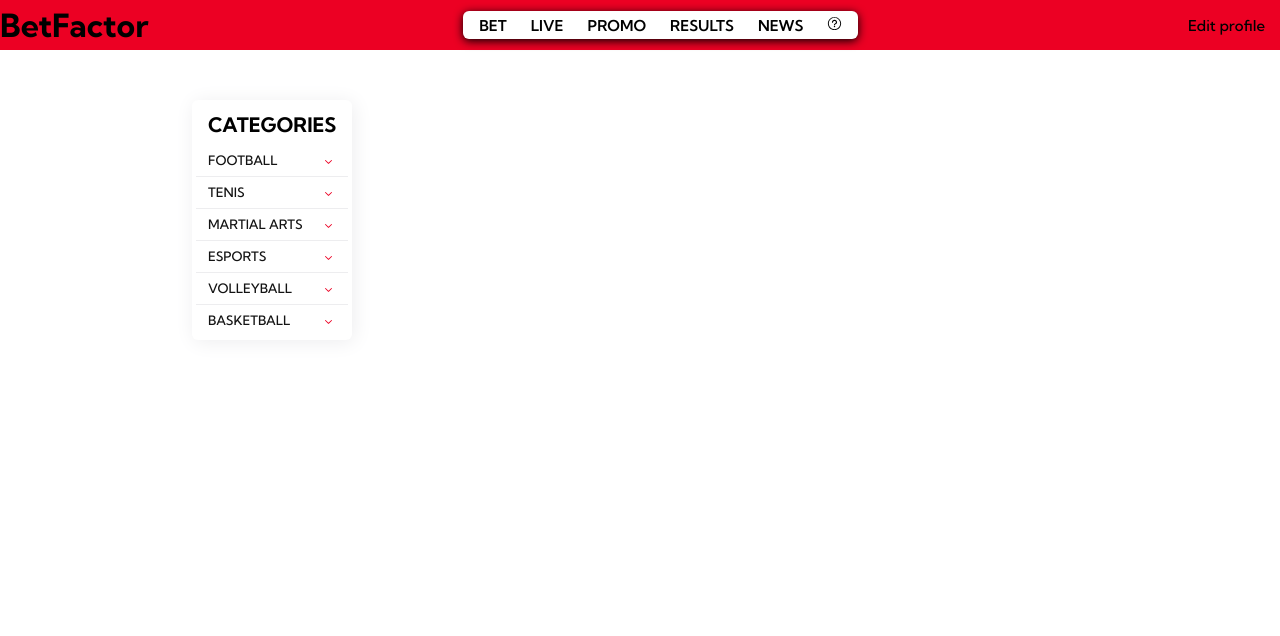
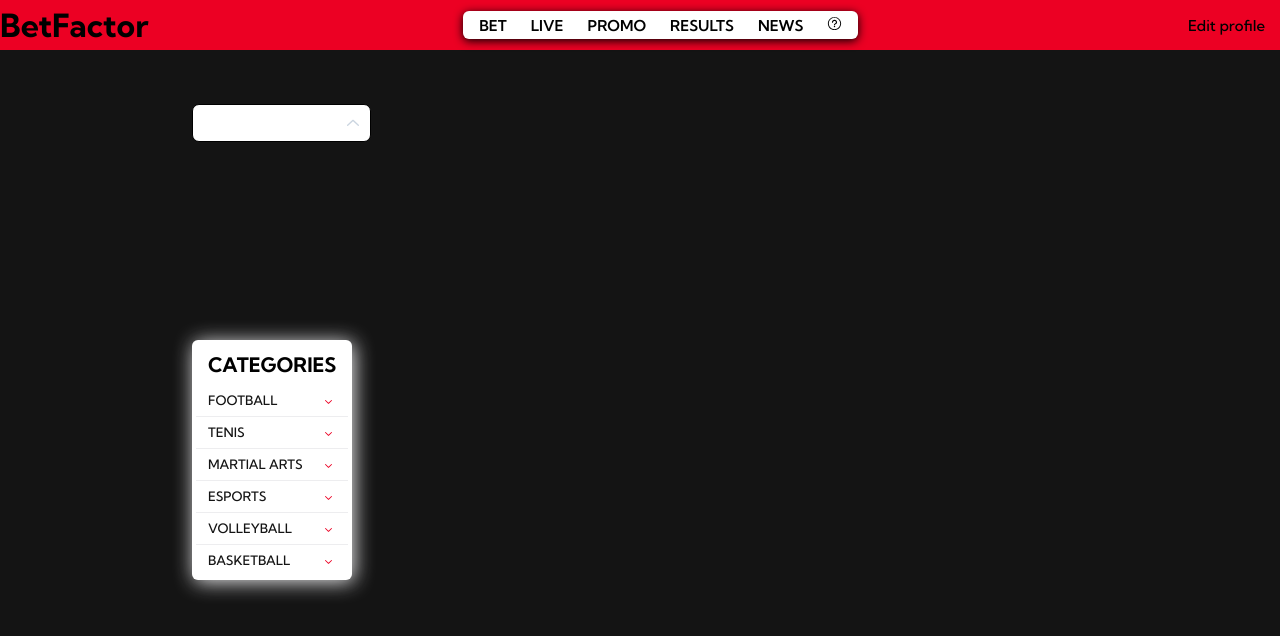
Before and after one commit to Domz4/BetFactor, a Next.js app: page / in a window 1280 px wide. Shown: the top 636 px of the page. Built offline with nearby package versions, Linux system fonts and the light colour scheme.

Commit message:
feat: combobox ui component with styling

```diff
--- a/package.json
+++ b/package.json
@@ -11,6 +11,7 @@
     "prepare": "husky install"
   },
   "dependencies": {
+    "@headlessui/react": "^1.7.14",
     "@radix-ui/react-dialog": "^1.0.3",
     "@radix-ui/react-icons": "^1.3.0",
     "@radix-ui/react-navigation-menu": "^1.1.2",
--- a/src/app/layout.tsx
+++ b/src/app/layout.tsx
@@ -7,7 +7,11 @@ export const metadata = {
   description: "Generated by create next app",
 };
 
-export default function RootLayout({ children }: { children: React.ReactNode }) {
+export default function RootLayout({
+  children,
+}: {
+  children: React.ReactNode;
+}) {
   return (
     <html lang="en">
       <body className={Kumbh.className}>{children}</body>
--- a/src/app/page.tsx
+++ b/src/app/page.tsx
@@ -3,6 +3,7 @@ import AuthDialog from "@/components/ui/authDialog/authDialog";
 import Navbar from "../components/ui/navbar/navbar";
 import Sidebar from "@/components/ui/sidebar/sidebar";
 import styles from "../styles/homepage.module.scss";
+import ComboboxComp from "@/components/ui/combobox/comboBox";
 
 export default function Home() {
   return (
@@ -13,7 +14,8 @@ export default function Home() {
         <AuthDialog />
       </header>
       <main className={styles.main}>
-        <Sidebar title="Categories" className={styles.sidebar}></Sidebar>
+        <ComboboxComp />
+        <Sidebar className={styles.sidebar} />
       </main>
     </>
   );
--- a/src/components/types/uiTypes.ts
+++ b/src/components/types/uiTypes.ts
@@ -8,6 +8,4 @@ export interface ListItem extends reactFC {
   title: string;
 }
 
-export interface Sidebar extends reactFC {
-  title: string;
-}
+export interface Sidebar extends reactFC {}
--- /dev/null
+++ b/src/components/ui/combobox/comboBox.module.scss
@@ -0,0 +1,92 @@
+.container {
+  width: 60%;
+  .relativeContainer {
+    position: relative;
+    margin-top: 0.25rem;
+
+    .input {
+      border-radius: 7px;
+      width: 100%;
+      padding: 0.5rem 2.5rem 0.5rem 0.75rem;
+      border: solid 1px black;
+      font-size: 0.875rem;
+      line-height: 1.25rem;
+      color: #1a202c;
+
+      &:focus {
+        outline: none;
+        box-shadow: none;
+      }
+    }
+
+    .button {
+      position: absolute;
+      top: 25%;
+      right: 0;
+      display: flex;
+      align-items: center;
+      padding-right: 0.5rem;
+
+
+    }
+  }
+
+  .options {
+    position: absolute;
+    margin-top: 0.25rem;
+    max-height: 15rem;
+    width: 100%;
+    overflow: auto;
+    padding: 0.25rem;
+    font-size: 1rem;
+    background-color: #fff;
+    box-shadow: 0 10px 15px -3px rgba(0, 0, 0, 0.1), 0 4px 6px -2px rgba(0, 0, 0, 0.05); // shadow-lg
+    border: 1px solid rgba(0,0,0,0.05);
+
+    .option {
+      position: relative;
+      padding: 0.5rem 1rem 0.5rem 2.5rem;
+      cursor: default;
+      user-select: none;
+
+      &:active {
+        color: #fff;
+        background-color: #059669;
+      }
+
+    }
+
+    .selected {
+      font-weight: 500;
+
+      .checkIconContainer {
+        position: absolute;
+        left: 0;
+        display: flex;
+        align-items: center;
+        padding-left: 0.75rem;
+      }
+
+      &:active .checkIcon {
+        color: #fff;
+      }
+
+      &:not(.active) {
+        .checkIcon {
+          color: #059669;
+        }
+      }
+    }
+  }
+}
+
+.chevronIcon {
+  height: 1.25rem;
+  width: 1.25rem;
+  color: #cbd5e0;
+  transition: transform 200ms ease;
+}
+
+[data-headlessui-state="open"] > .chevronIcon {
+  transform: rotate(180deg);
+}
--- /dev/null
+++ b/src/components/ui/combobox/comboBox.tsx
@@ -0,0 +1,83 @@
+import { useState, Fragment } from "react";
+import { Combobox, Transition } from "@headlessui/react";
+import { CheckIcon, ChevronUpIcon } from "@radix-ui/react-icons";
+import styles from "./comboBox.module.scss";
+
+type Person = { id: number | null; name: string };
+
+const people = [
+  { id: 1, name: "Real Madrid" },
+  { id: 2, name: "Manchester United" },
+  { id: 3, name: "Tottenham Hotspur" },
+  { id: 4, name: "FC Barcelona" },
+  { id: 5, name: "Inter Mediolan" },
+];
+
+const ComboboxComp = () => {
+  const [selected, setSelected] = useState("");
+  const [query, setQuery] = useState("");
+
+  const filteredPeople =
+    query === ""
+      ? people
+      : people.filter((person) => {
+          return person.name.toLowerCase().includes(query.toLowerCase());
+        });
+
+  return (
+    <div className={styles.container}>
+      <Combobox value={selected} onChange={setSelected}>
+        <div className={styles.relativeContainer}>
+          <div className={styles.inputWrapper}>
+            <Combobox.Input
+              className={styles.input}
+              displayValue={(person: Person) => person.name}
+              onChange={(event) => setQuery(event.target.value)}
+            />
+            <Combobox.Button className={styles.button}>
+              <ChevronUpIcon className={styles.chevronIcon} aria-hidden="true" />
+            </Combobox.Button>
+          </div>
+          <Transition
+            as={Fragment}
+            leave="transition ease-in duration-100"
+            leaveFrom="opacity-100"
+            leaveTo="opacity-0"
+            afterLeave={() => setQuery("")}
+          >
+            <Combobox.Options className={styles.options}>
+              {filteredPeople.length === 0 && query !== "" ? (
+                <div className={styles.option}>Nothing found.</div>
+              ) : (
+                filteredPeople.map((person) => (
+                  <Combobox.Option key={person.id} value={person}>
+                    {({ selected, active }) => (
+                      <>
+                        <div className={`${styles.option} ${active ? styles.active : ""}`}>
+                          <span className={`block truncate ${selected ? styles.selected : ""}`}>
+                            {person.name}
+                          </span>
+                          {selected ? (
+                            <span
+                              className={`${styles.checkIconContainer} ${
+                                active ? styles.active : ""
+                              }`}
+                            >
+                              <CheckIcon className={styles.checkIcon} aria-hidden="true" />
+                            </span>
+                          ) : null}
+                        </div>
+                      </>
+                    )}
+                  </Combobox.Option>
+                ))
+              )}
+            </Combobox.Options>
+          </Transition>
+        </div>
+      </Combobox>
+    </div>
+  );
+};
+
+export default ComboboxComp;
--- a/src/components/ui/sidebar/sidebar.module.scss
+++ b/src/components/ui/sidebar/sidebar.module.scss
@@ -31,7 +31,7 @@ $itemWidth: calc(100% - 2 * #{nth($itemPadding, 2)});
 }
 
 .liItem {
- border-bottom: 1px solid $gray11;
+  border-bottom: 1px solid $gray11;
 }
 
 %commonStyles {
@@ -67,7 +67,6 @@ $itemWidth: calc(100% - 2 * #{nth($itemPadding, 2)});
   display: block;
   text-decoration: none;
 }
-
 
 .content {
   position: absolute;
@@ -156,7 +155,6 @@ $itemWidth: calc(100% - 2 * #{nth($itemPadding, 2)});
   column-gap: 10px;
   list-style: none;
 }
-
 
 .ListItemLink {
   display: block;
--- a/src/components/ui/sidebar/sidebar.tsx
+++ b/src/components/ui/sidebar/sidebar.tsx
@@ -14,7 +14,7 @@ import { CaretDownIcon } from "@radix-ui/react-icons";
 import { ListItem, Sidebar } from "@/components/types/uiTypes";
 import styles from "./sidebar.module.scss";
 
-const Sidebar: FC<Sidebar> = ({ title }) => {
+const Sidebar: FC<Sidebar> = ({ className }) => {
   const mockCategories = () => (
     <>
       <ListItem href="/" title="🇵Poland" />
@@ -23,9 +23,9 @@ const Sidebar: FC<Sidebar> = ({ title }) => {
     </>
   );
   return (
-    <Root className={styles.root} orientation="vertical">
+    <Root className={`${styles.root} ${className}`} orientation="vertical">
       <List className={styles.navlist}>
-        <h2 className={styles.title}>{title}</h2>
+        <h2 className={styles.title}>Categories</h2>
         <Item className={styles.liItem}>
           <Trigger className={styles.trigger}>
             Football <CaretDownIcon className={styles.CaretDown} aria-hidden />
--- a/src/styles/global.scss
+++ b/src/styles/global.scss
@@ -1,3 +1,4 @@
+
 *,
 *::before,
 *::after {
@@ -10,6 +11,7 @@ p {
   all: unset;
 }
 body {
+ background-color: #141414;
 }
 body,
 html {
--- a/src/styles/globals.module.scss
+++ b/src/styles/globals.module.scss
@@ -6,7 +6,7 @@ $blue1: #5890b6;
 $blue2: #5581af;
 $yellow0: #f2cc21;
 $dark0: #060606;
-$dark1: #131313;
+$dark1: #141414;
 $white0: #dddddd;
 $gray0: #161618;
 $gray1: #1c1c1f;
--- a/src/styles/homepage.module.scss
+++ b/src/styles/homepage.module.scss
@@ -2,6 +2,8 @@
 
 .main {
   display: grid;
+  grid-template-columns: repeat(3, 1fr);
+  grid-template-rows: repeat(2, 1fr);
   width: 70vw;
   margin: 50px auto;
 }
@@ -14,7 +16,5 @@
   background-color: $red0;
 }
 .sidebar {
-  position: fixed;
-  left: 0;
-  bottom: 0;
+  grid-area: 2 / 1 / 3 / 2;
 }
```
Also changed, not shown: 1 other file (tests, documents, lock files or other folders).
